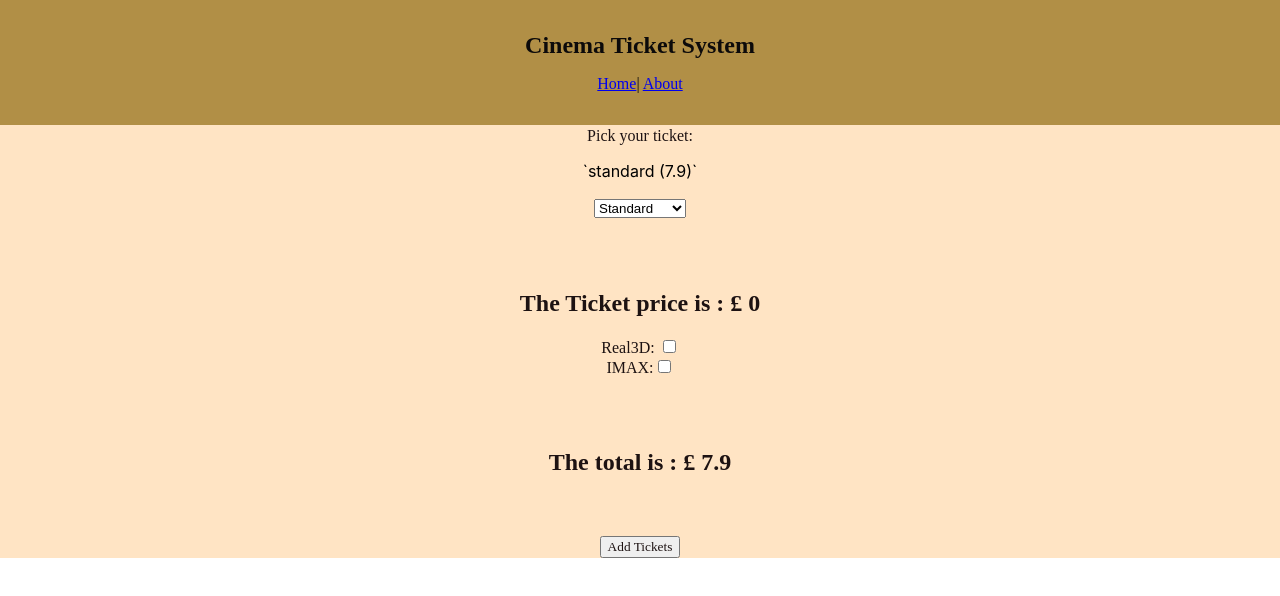
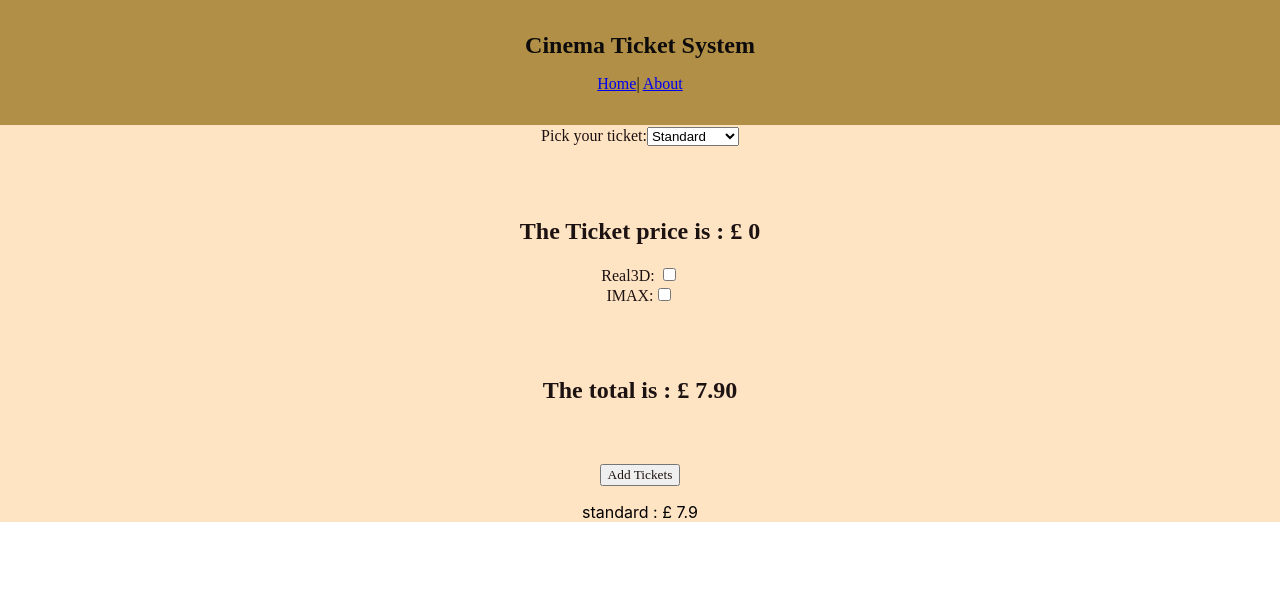
Before and after one commit to mohamedlafiteh/cinema-system, a React (Create React App) app: page / in a window 1280 px wide. Both pictures are taken after a click on the button "Add Tickets". Shown: the top 596 px of the page. Built offline with nearby package versions, Linux system fonts and the light colour scheme.

Commit message:
Add the the tickets to the end of the page

```diff
--- a/src/Home.js
+++ b/src/Home.js
@@ -17,6 +17,7 @@ export class Home extends Component {
     e.preventDefault();
 
     const currentTickets = this.state;
+
     const price = this.calculateTicket(currentTickets);
 
     currentTickets.price = price;
@@ -38,7 +39,7 @@ export class Home extends Component {
     });
 
     this.setState({
-      total: total
+      total: total.toFixed(2)
     });
   };
 
@@ -92,15 +93,12 @@ export class Home extends Component {
     return (
       <form className="form">
         <label className="text pick">Pick your ticket:</label>
-        {this.state.tickets.map((ticket, index) => (
-          <p key={index}>
-            `{ticket.ticketType} ({ticket.price})`
-          </p>
-        ))}
+
         <select value={this.state.ticketType} onChange={this.handleChange}>
           <option value="standard">Standard</option>
           <option value="concession">Concession</option>
         </select>
+
         <h2 className="text">
           {" "}
           The Ticket price is : £ {this.state.ticketPrice}
@@ -127,6 +125,11 @@ export class Home extends Component {
         <button className="text" onClick={this.handleClick}>
           Add Tickets
         </button>
+        {this.state.tickets.map((ticket, index) => (
+          <p key={index}>
+            {ticket.ticketType} : £ {ticket.price}
+          </p>
+        ))}
       </form>
     );
   }
```
